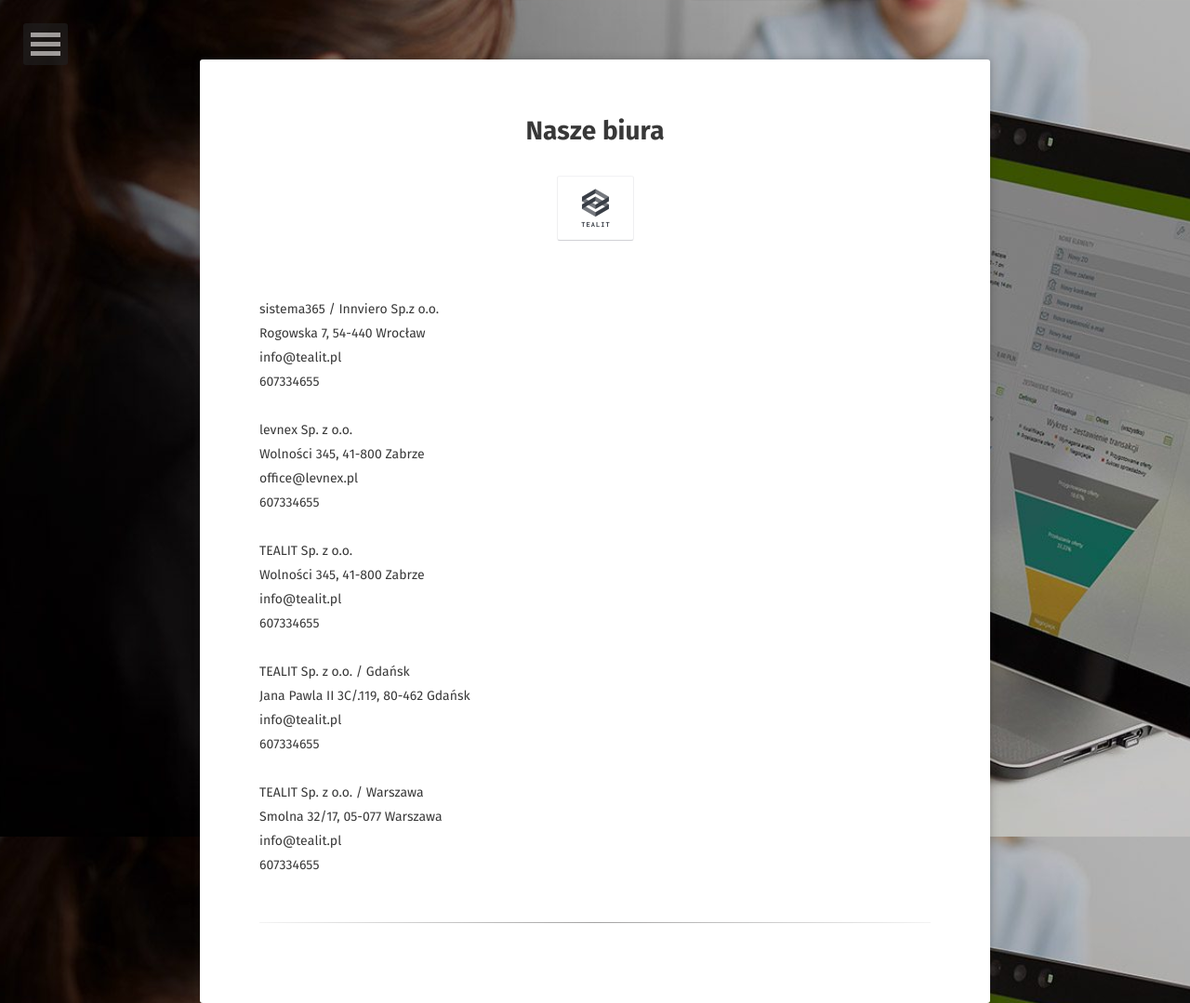
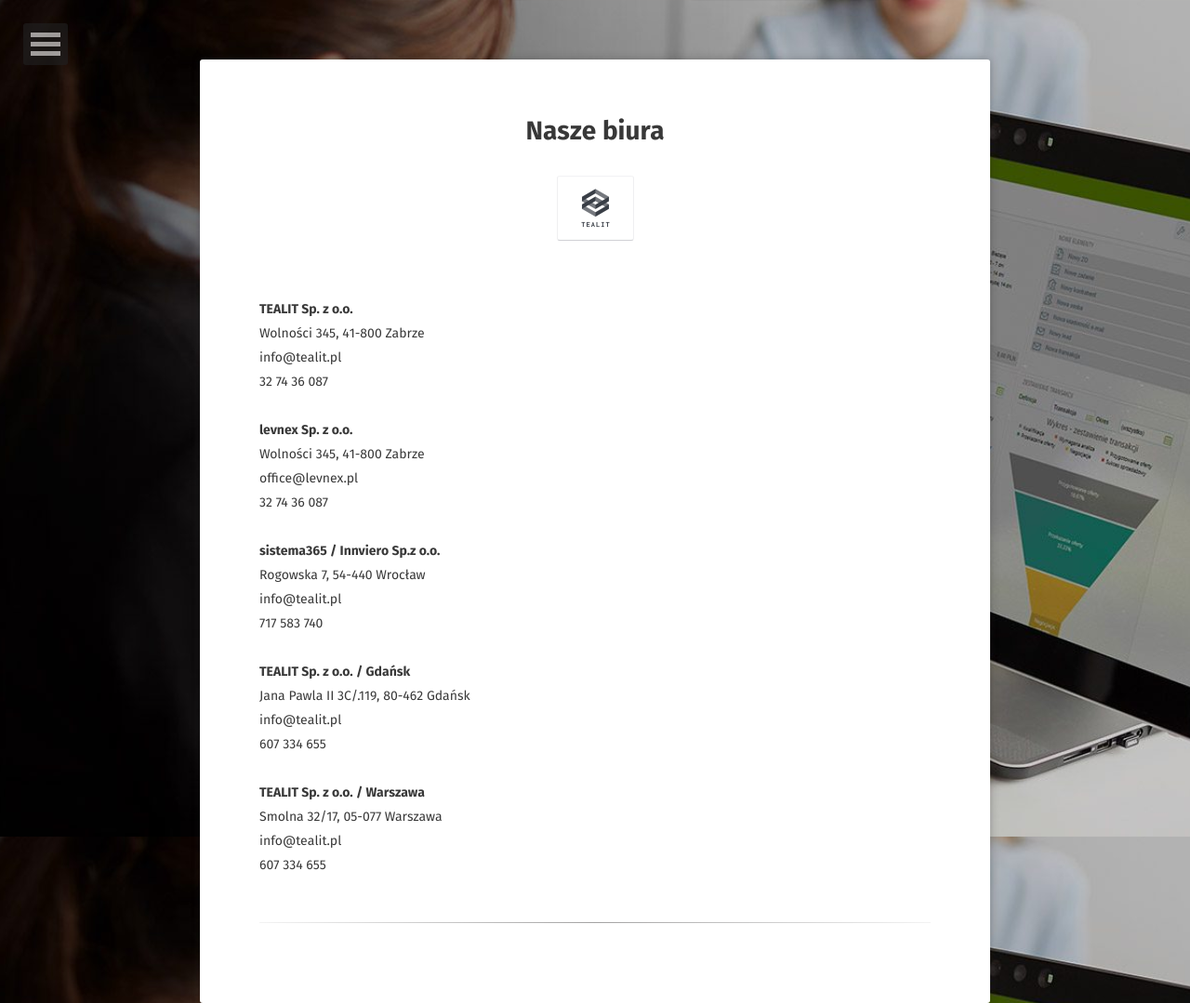
Before and after one commit to Avyse/avyse.github.io, a Jekyll site: the page built from contact/index.md, in a window 1280 px wide. Shown: the whole page at 93% size. Built offline with Jekyll 4.4.1, drawn with Linux system fonts in a browser that asks for light colours; some web fonts are replaced.

Commit message:
Contacts

```diff
--- a/contact/index.md
+++ b/contact/index.md
@@ -5,27 +5,27 @@ excerpt: "Lista naszych biur"
 comments: false
 contact: true
 ---
-sistema365 / Innviero Sp.z o.o.<br>
+<b>TEALIT Sp. z o.o.</b><br>
+Wolności 345, 41-800 Zabrze<br>
+info@tealit.pl<br>
+32 74 36 087<br>
+<br>
+<b>levnex Sp. z o.o.</b><br>
+Wolności 345, 41-800 Zabrze<br>
+office@levnex.pl<br>
+32 74 36 087<br>
+<br>
+<b>sistema365 / Innviero Sp.z o.o.</b><br>
 Rogowska 7, 54-440 Wrocław<br>
 info@tealit.pl<br>
-607334655<br>
+717 583 740<br>
 <br>
-levnex Sp. z o.o.<br>
-Wolności 345, 41-800 Zabrze<br>
-office@levnex.pl<br>
-607334655<br>
-<br>
-TEALIT Sp. z o.o.<br>
-Wolności 345, 41-800 Zabrze<br>
-info@tealit.pl<br>
-607334655<br>
-<br>
-TEALIT Sp. z o.o. / Gdańsk<br>
+<b>TEALIT Sp. z o.o. / Gdańsk</b><br>
 Jana Pawla II 3C/.119, 80-462 Gdańsk<br>
 info@tealit.pl<br>
-607334655<br>
+607 334 655<br>
 <br>
-TEALIT Sp. z o.o. / Warszawa<br>
+<b>TEALIT Sp. z o.o. / Warszawa</b><br>
 Smolna 32/17, 05-077 Warszawa<br>
 info@tealit.pl<br>
-607334655<br>
+607 334 655<br>
```
